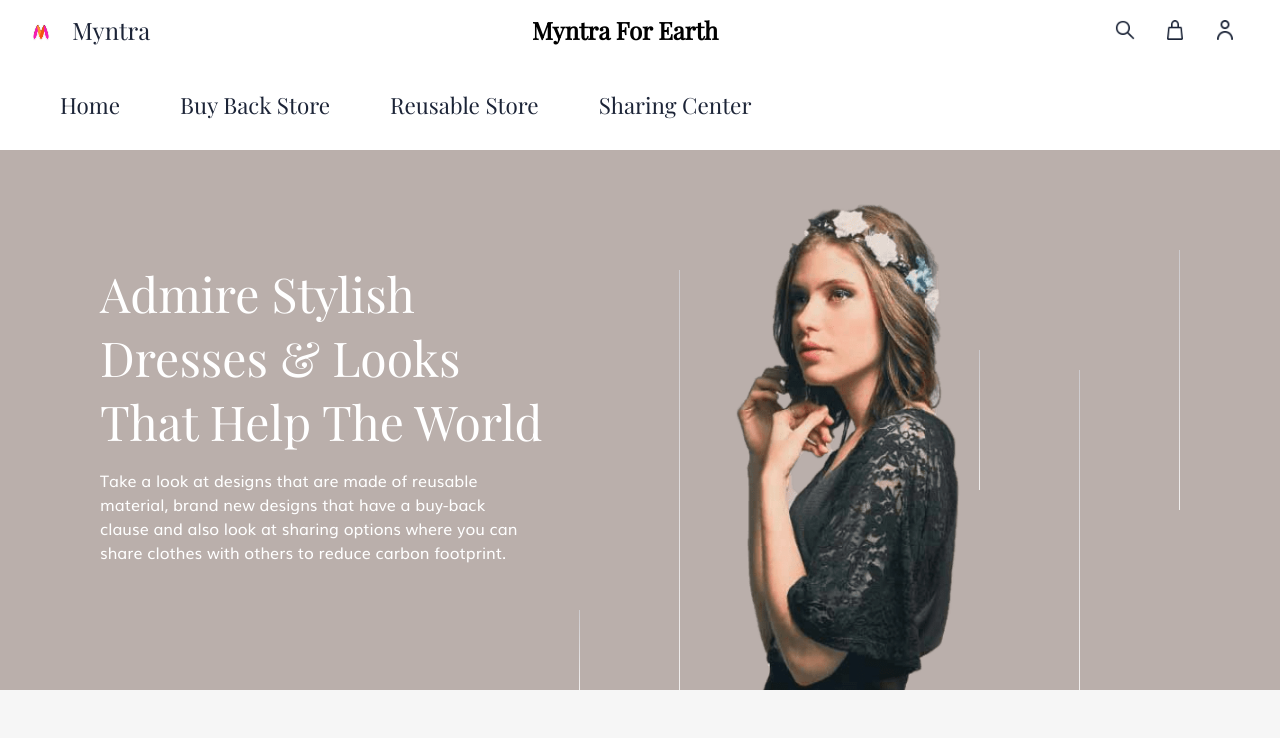
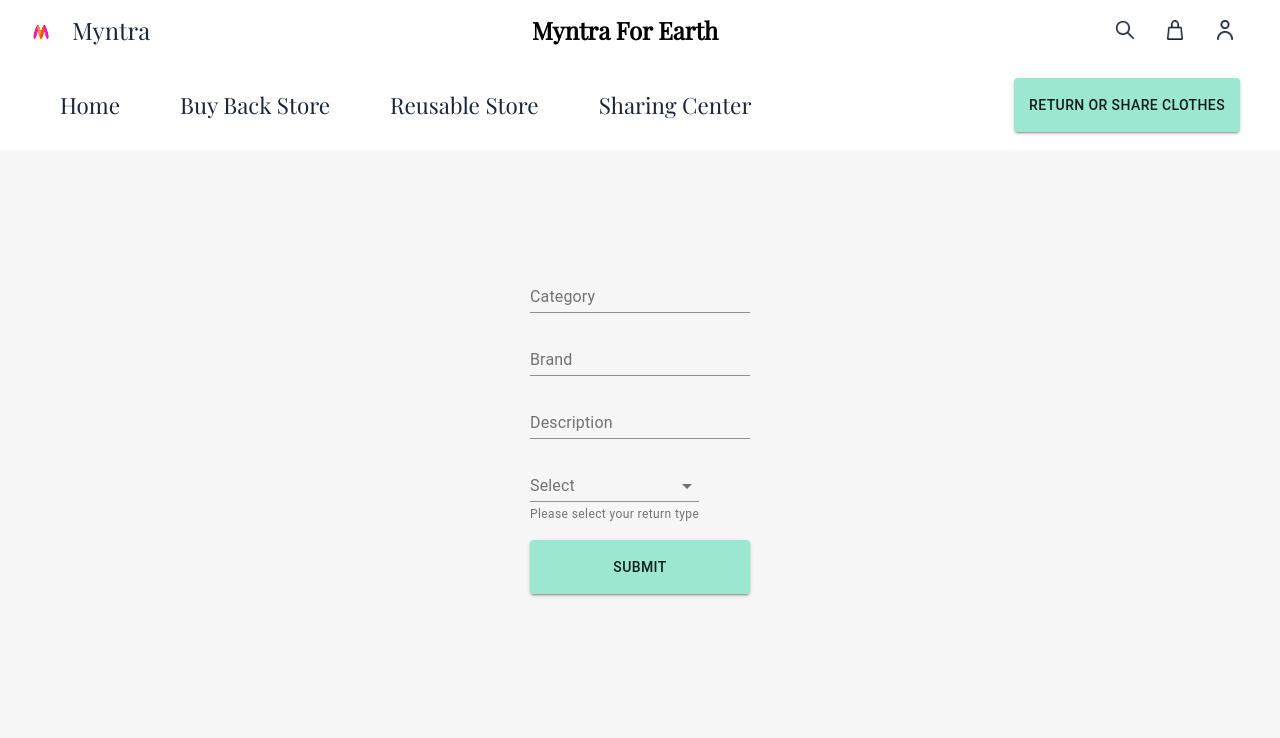
Before and after one commit to SarthakS93/myntra-for-you, a React (Create React App) app: page /share-clothes in a window 1280 px wide. Shown: the top 738 px of the page. Built offline with nearby package versions, Linux system fonts and the light colour scheme.

Commit message:
adds upload form

```diff
--- a/src/components/Header/Header.js
+++ b/src/components/Header/Header.js
@@ -4,6 +4,8 @@ import Logo from "../../assets/icons/myntra-icon.png";
 import { socialLinks, menulinks, navLinks } from "../../data/links";
 import { purple } from "../../constants/Colors";
 import { Link } from "react-router-dom";
+import Button from '@material-ui/core/Button';
+
 
 const Header = () => {
   return (
@@ -29,10 +31,17 @@ const Header = () => {
           ))}
         </div>
       </div>
-      <div className="bottom-section">
-        {navLinks.map(({ name, path }, index) => (
-          <Link to={path} style={{textDecoration: "none"}}><p className="link" key={index}>{name}</p></Link>
-        ))}
+      <div style={{display: "flex", justifyContent: "space-between"}}>
+        <div className="bottom-section">
+          {navLinks.map(({ name, path }, index) => (
+            <Link to={path} style={{textDecoration: "none"}}><p className="link" key={index}>{name}</p></Link>
+          ))}
+        </div>
+        <div style={{display: "flex", alignItems: "center", marginRight: "10px"}}>
+          <Link to="/share-clothes" style={{textDecoration: "none"}}>
+            <Button variant="contained" style={{backgroundColor: "#9ce7d1", padding: "15px", border: "none"}}>Return Or Share Clothes</Button>
+          </Link>
+        </div>
       </div>
     </header>
   );
--- a/src/components/Pages/PDP/PDP.js
+++ b/src/components/Pages/PDP/PDP.js
@@ -5,11 +5,11 @@ const PDP = () => {
 
     const location = useLocation();
 
-    const {key} = location.state
+    const {product} = location.state
 
     return (
         <div>
-            <DressProduct />
+            <DressProduct productDetails={product} />
         </div>
     );
 };
--- /dev/null
+++ b/src/components/Pages/ShareClothes/ShareClothes.js
@@ -0,0 +1,77 @@
+import React from 'react';
+import TextField from '@material-ui/core/TextField';
+import MenuItem from '@material-ui/core/MenuItem';
+import Button from '@material-ui/core/Button';
+
+const returnTypeList = [
+    {
+        label: "Buyback",
+        value: "Buyback"
+    },
+    {
+        label: "Share",
+        value: "Share"
+    },
+    {
+        label: "Donate",
+        value: "Donate"
+    },
+];
+
+class ShareClothes extends React.Component {
+    constructor(props) {
+      super(props);
+      this.state = {
+        returnType: null
+      };
+    }
+
+    componentDidMount() {
+      this.setState({});
+    }
+
+    componentWillUnmount() {
+
+    }
+
+    handleChange = (event) => {
+        this.setState({
+            returnType:event.target.value
+        });
+    };
+
+    render() {
+      return (
+        <div>
+            <div style={{display: "flex", justifyContent: "center", alignItems: "center"}}>
+                <div style={{marginTop: "100px", marginBottom: "100px", height: "500px"}}>
+                    <div style={{marginTop: "15px"}}><TextField id="standard-required" defaultValue="" label="Category" /></div>
+                    <div style={{marginTop: "15px"}}><TextField id="standard-required" defaultValue="" label="Brand" /></div>
+                    <div style={{marginTop: "15px"}}><TextField id="standard-required" defaultValue="" label="Description" /></div>
+                    <div style={{marginTop: "15px"}}>
+                        <TextField
+                            id="standard-select-currency"
+                            select
+                            label="Select"
+                            value={this.state.returnType}
+                            onChange={this.handleChange}
+                            helperText="Please select your return type"
+                            >
+                            {returnTypeList.map((option) => (
+                                <MenuItem key={option.value} value={option.value}>
+                                {option.label}
+                                </MenuItem>
+                            ))}
+                        </TextField>
+                    </div>
+                    <div style={{marginTop: "15px"}}>
+                        <Button variant="contained" style={{backgroundColor: "#9ce7d1", padding: "15px", border: "none", width: "100%"}}>Submit</Button>
+                    </div>
+                </div>
+            </div>
+        </div>
+      );
+    }
+  }
+
+  export default ShareClothes;
--- a/src/components/ProductCards/DressProduct/DressProduct.js
+++ b/src/components/ProductCards/DressProduct/DressProduct.js
@@ -32,9 +32,11 @@ function setActiveTabIndex(x) {
   console.log(x);
 }
 
-const DressProduct = () => {
+const DressProduct = (props) => {
   const activeImageIndex = 0;
   const activeTabIndex = 1;
+
+  let productDetails = props.productDetails;
 
   return (
     <div className="dress-product-container">
@@ -93,7 +95,7 @@ const DressProduct = () => {
               <img src={HeartIcon} alt="heart-icon" />
             </div>
           </div>
-          <p className="card-title">Black Valentino dress</p>
+          <p className="card-title">{productDetails.name}</p>
           <div className="rating-container">
             {starRatings.map((color, index) => (
               <div className="star">
@@ -118,7 +120,7 @@ const DressProduct = () => {
           </div>
           <div className="tab-content">{tabs[activeTabIndex].content}</div>
           <div className="bottom-row">
-            <p className="card-title">$1315</p>
+            <p className="card-title">${productDetails.price}</p>
             <button className="button-main">Shop Now</button>
             <button className="button-main">Add to cart</button>
           </div>
--- a/src/components/ProductCards/DressProduct/Tabs.js
+++ b/src/components/ProductCards/DressProduct/Tabs.js
@@ -4,16 +4,23 @@ import { pink, purple } from "../../../constants/Colors";
 const sizes = ["XS", "S", "M"];
 const colors = ["#1C2437", "#117680", "#32E1C4"];
 
-const Info = () => {
-  const [activeColorIndex, setActiveColorIndex] = useState<number>(0);
-  const [activeSizeIndex, setActiveSizeIndex] = useState<number>(1);
+function setActiveColorIndex(x) {
+  console.log(x);
+}
+
+function setActiveSizeIndex(x) {
+  console.log(x);
+}
+
+
+const Info = (props) => {
+  const activeColorIndex = 0
+  const activeSizeIndex = 0;
 
   return (
     <div className="info-container">
       <p>
-        Dress with tulle and collar Peter Pan from REDValentino (Red Valentino).
-        Peter Pan collar, tulle panels, sleeveless model, concealed back zipper
-        and pleated skirt. Black colour.
+        {props.description}
       </p>
       <div className="specs-container">
         <div>
@@ -67,13 +74,13 @@ const Info = () => {
   );
 };
 
-const Brand = () => (
+const Brand = (props) => (
   <div className="brand-container">
     <p>Brand</p>
   </div>
 );
 
-const Delivery = () => (
+const Delivery = (props) => (
   <div className="brand-container">
     <p>Delivery</p>
   </div>
--- a/src/components/ProductCards/Products/ProductCard.js
+++ b/src/components/ProductCards/Products/ProductCard.js
@@ -1,11 +1,15 @@
 import React from "react";
 
 const ProductCard = (props) => {
-  console.log(props);
   let productProperties = props.product;
+  let image = "";
+  if (productProperties !== undefined) {
+    image = productProperties.images[0]
+  }
+
   return (
     <div className="product">
-    <img src={productProperties.image} alt={productProperties.name} />
+    <img src={image} alt={productProperties.name} />
     <div className="content">
       <div>
         <p className="card-title">{productProperties.name}</p>
--- a/src/components/ProductCards/Products/Products.js
+++ b/src/components/ProductCards/Products/Products.js
@@ -1,7 +1,7 @@
 import React from "react";
 import "./Products.scss";
-import { products } from "../../../data/products";
 import ProductCard from "./ProductCard";
+import { Link } from "react-router-dom";
 
 const Products = (props) => {
 
@@ -16,15 +16,13 @@ const Products = (props) => {
     title = "";
   }
 
-
-
   return (
     <div className="wrapper">
       <div className="products">
         <p className="card-title">{title}</p>
         <div className="items">
           {products.map((product, index) => (
-            <ProductCard product={product} key={index} />
+            <Link to={{pathname:"/pdp", state:{product}}} style={{textDecoration: "none"}}><ProductCard product={product} key={index} /></Link>
           ))}
         </div>
       </div>
--- a/src/containers/MainContainer.js
+++ b/src/containers/MainContainer.js
@@ -5,6 +5,7 @@ import ReusableStore from '../components/Pages/ReusableStore/ReusableStore';
 import SharingStore from '../components/Pages/SharingStore/SharingStore';
 import BuybackStore from '../components/Pages/BuybackStore/BuybackStore';
 import PDP from '../components/Pages/PDP/PDP';
+import ShareClothes from '../components/Pages/ShareClothes/ShareClothes';
 
 import { BrowserRouter as Router, Switch, Route } from "react-router-dom";
 
@@ -27,6 +28,9 @@ function MainContainer() {
             <Route path="/pdp">
               <PDP />
             </Route>
+            <Route path="/share-clothes">
+              <ShareClothes />
+            </Route>
             <Route path="/">
               <Home />
             </Route>
--- a/src/data/products.js
+++ b/src/data/products.js
@@ -9,37 +9,37 @@ import Image6 from "../assets/images/products-6.jpg";
 export const products = [
   {
     name: "Women's costume",
-    image: Image1,
+    images: [Image1],
     price: 100,
     description: "Fashion is something we deal with everyday. Even people who say t…",
   },
   {
     name: "Men's black hat",
-    image: Image2,
+    images: [Image2],
     price: 54,
     description: "The fedora hat is reimagined for Pre-Fall 2020 with a maxi embroidered label de...",
   },
   {
     name: "Dress Karl Lagerfeld",
-    image: Image3,
+    images: [Image3],
     price: 640,
     description: "Another masterpiece from the legendary designer. He designed new dress dev…",
   },
   {
     name: "Men's black tie",
-    image: Image4,
+    images: [Image4],
     price: 22,
     description: "Jacquard Valentino tie with Valentino logo motif.",
   },
   {
     name: "Men’s jacket Off-white",
-    image: Image5,
+    images: [Image5],
     price: 21,
     description: "Off-White scuffed denim jacket. Faded effect, baggy cut, pointed collar, clasp…",
   },
   {
     name: "Cotton blouse Dries van noten",
-    image: Image6,
+    images: [Image6],
     price: 180,
     description: "The fedora hat is reimagined for pre-fall 202 with a maxi embroided label design",
   },
```
